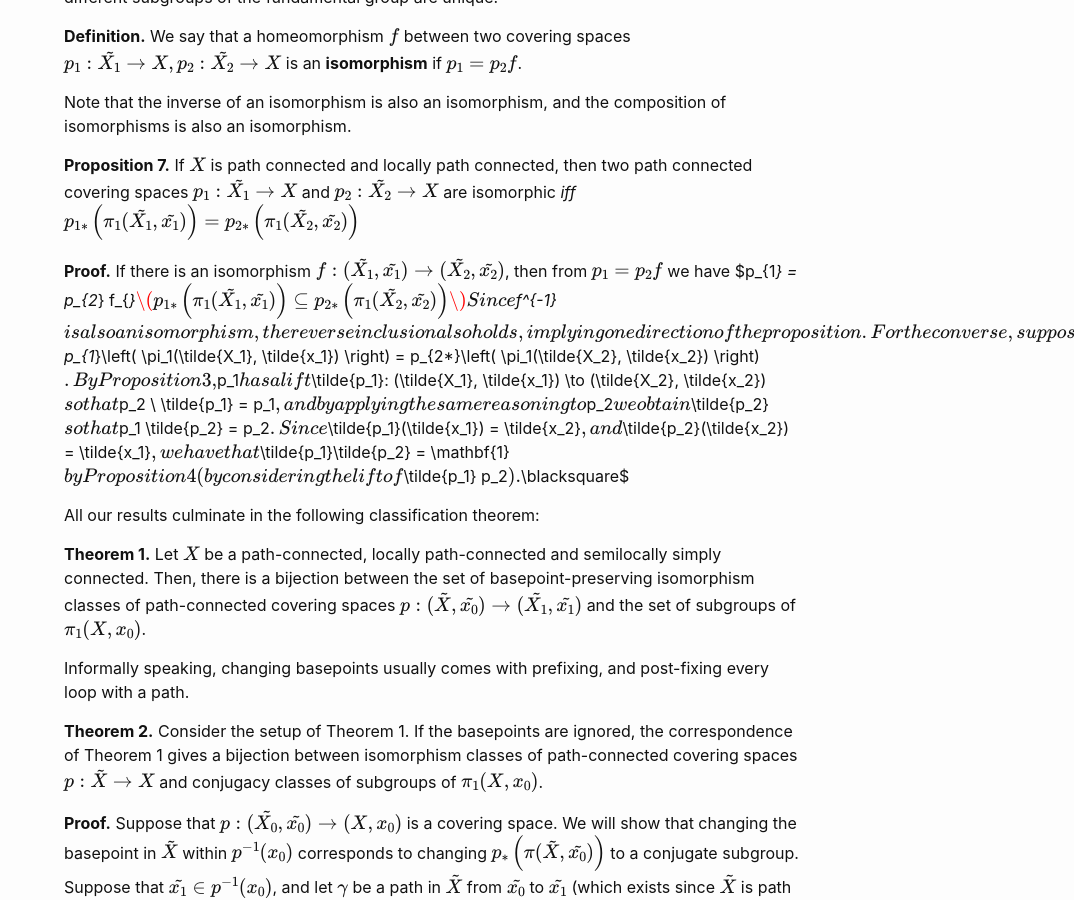
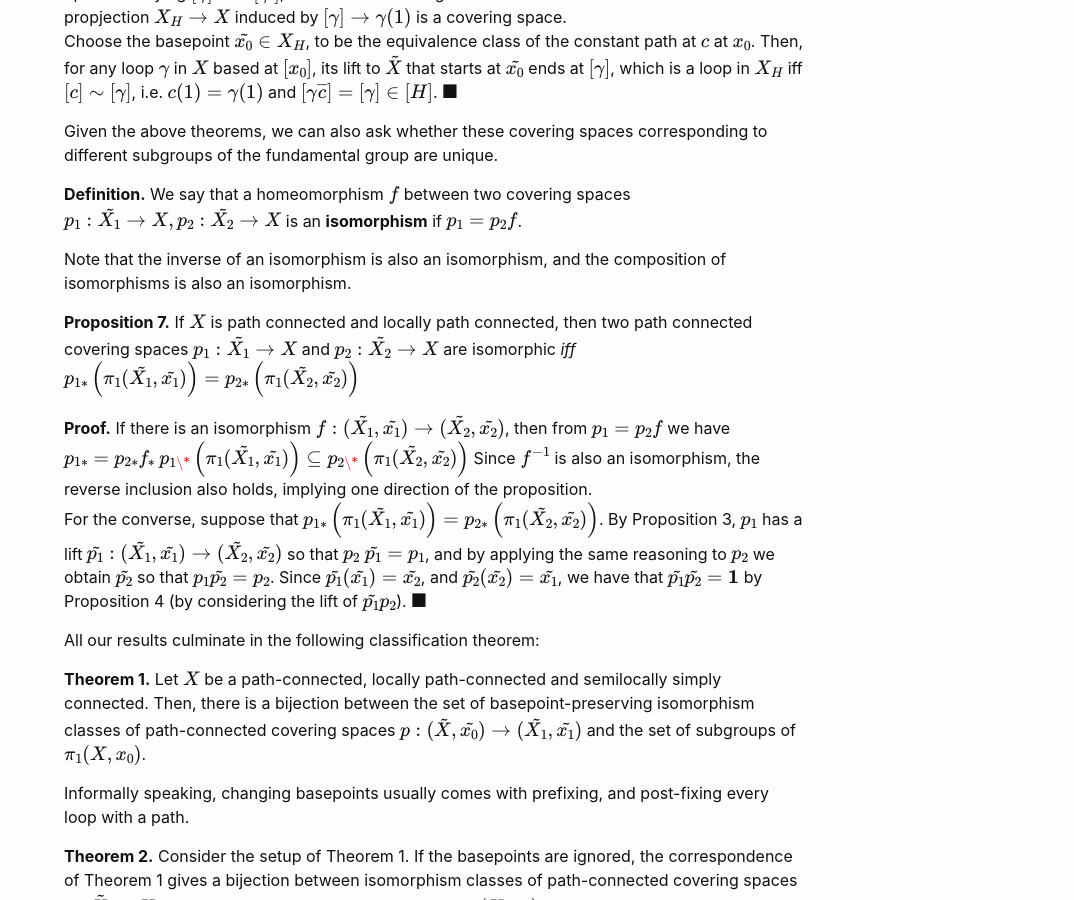
Before and after one commit to stomfaig/stomfaig.github.io, a Jekyll site: the page built from _posts/2024-09-11-covering-spaces.md, in a window 1280 px wide and 900 px high, scrolled down 3658 px. Shown: the whole window, without its empty margins (206-1280 px from the left). Built offline with Jekyll 4.4.1, drawn with Linux system fonts in a browser that asks for light colours; formulas are drawn with MathJax 3; a script that is not in the unit is left out; some of the changed text lies outside the part shown.

```diff
--- a/_posts/2024-09-11-covering-spaces.md
+++ b/_posts/2024-09-11-covering-spaces.md
@@ -65,13 +65,13 @@ If $\tilde{f_1}(y) = \tilde{f_2}(y)$, then similarly the two functions are local
 **Proposition 5.** Suppose that $X$ is a path-connected, locally path-connected and semilocally simply connected. Then $X$ has a simply-connected covering space.
 
 **Proof.** Let $x_0 \in X$ be a base-point, and consider
-$$\tilde{X} = \{ \[y\] : \text{$\gamma$ is a path in $X$ starting at $x_0$} \}$$
+<center>$$\tilde{X} = \{ [y] : \text{$\gamma$ is a path in $X$ starting at $x_0$} \}$$</center>
 The map $p: \tilde{X} \to X$ given by $\[\gamma\] \mapsto \gamma(1)$ is well-defined. Since $X$ is path connected, $p$ is clearly surjective.
 Let $\mathcal{U}$ be the collection of path-connected open sets $U \subset X$ so the homomorphism of fundamental groups is induced by the inclusion map is trivial. We claim that $\mathcal{U}$ is a basis for the topology of $X$, which we prove in a lemma after the main proof. Given $U \in \mathcal{U}$, set
-$$U_{\[\gamma\]} = \{ \[\gamma \cdot \eta\] : \text{$\eta$ is a path in $U$ with $\nu(0) = \gamma(1)$}\} $$
+<center>$$U_{[\gamma]} = \{ [\gamma \cdot \eta] : \text{$\eta$ is a path in $U$ with $\nu(0) = \gamma(1)$}\} $$</center>
 Since each $U \in \mathcal{U}$ is path connected, $p: U_{\[\gamma\]} \to U$ is surjective. Furthermore, $p$ is also injective, since any two paths connecting $\gamma(1)$ to $y \in U$ are homotopic.
 Note also that, $U_{\[\gamma\]} = U_{\[\gamma'\]}$ if $\[\gamma'] \in U_{\[\gamma]}$, which implies that the sets $U_{\[\gamma]}$ form a topology on $\tilde{X}$. Indeed, given $U_{\[\gamma]}, V_{\[\gamma']}$, and $\[\gamma''] \in U_{\[\gamma]} \cap V_{\[\gamma']}$, we have that $U_{\[\gamma]} = U_{\[\gamma'']}$ and $V_{\[\gamma']} = V_{\[\gamma'']}$. In turn, for any $W \subset U \cap V$, with $\gamma''(1) \in W$, we have that
-$$W_{\[\gamma'']} \subset U_{\[\gamma'']} \cap V_{\[\gamma'']}$$
+<center>$$W_{[\gamma'']} \subset U_{\[\gamma'']} \cap V_{[\gamma'']}$$</center>
 and also $\[\gamma''] \in W_{\[\gamma'']}$. \[Note here that if $U_{\[\gamma]} \cap V_{\[\gamma']} \neq \emptyset$ then also $U \cap V \neq \emptyset$, and also $\gamma''(1) \in U \cap V$]. This means that the sets $U_{\[\gamma]}$ form a topology on $\tilde{X}$.
 Note that the bijection $U_{\[\gamma]} \to U$ is a homeomorphism, since it gives a bijection between the subsets $V_{\[\gamma']} \subset U_{\[\gamma]}$ and sets $V \in \mathcal{U}$ contained in $U$. This also implies that $p$ is continuous. $\blacksquare$
 
@@ -97,10 +97,10 @@ Note that the inverse of an isomorphism is also an isomorphism, and the composit
 **Proposition 7.** If $X$ is path connected and locally path connected, then two path connected covering spaces $p_1: \tilde{X_1} \to X$ and $p_2: \tilde{X_2} \to X$ are isomorphic *iff*
 $$p_{1*}\left( \pi_1(\tilde{X_1}, \tilde{x_1}) \right) = p_{2*}\left( \pi_1(\tilde{X_2}, \tilde{x_2}) \right)$$
 
-**Proof.** If there is an isomorphism $f: (\tilde{X_1}, \tilde{x_1}) \to (\tilde{X_2}, \tilde{x_2})$, then from $p_1 = p_2 f$ we have $p_{1*} = p_{2*} f_{*}$
-$$p_{1*}\left( \pi_1(\tilde{X_1}, \tilde{x_1}) \right) \subseteq p_{2*}\left( \pi_1(\tilde{X_2}, \tilde{x_2}) \right)$$
+**Proof.** If there is an isomorphism $f: (\tilde{X_1}, \tilde{x_1}) \to (\tilde{X_2}, \tilde{x_2})$, then from $p_1 = p_2 f$ we have $p_{1\*} = p_{2\*} f_{\*}$
+$$p_{1\*}\left( \pi_1(\tilde{X_1}, \tilde{x_1}) \right) \subseteq p_{2\*}\left( \pi_1(\tilde{X_2}, \tilde{x_2}) \right)$$
 Since $f^{-1}$ is also an isomorphism, the reverse inclusion also holds, implying one direction of the proposition.
-For the converse, suppose that $p_{1*}\left( \pi_1(\tilde{X_1}, \tilde{x_1}) \right) = p_{2*}\left( \pi_1(\tilde{X_2}, \tilde{x_2}) \right)$. By Proposition 3, $p_1$ has a lift $\tilde{p_1}: (\tilde{X_1}, \tilde{x_1}) \to (\tilde{X_2}, \tilde{x_2})$ so that $p_2 \ \tilde{p_1} = p_1$, and by applying the same reasoning to $p_2$ we obtain $\tilde{p_2}$ so that $p_1 \tilde{p_2} = p_2$. Since $\tilde{p_1}(\tilde{x_1}) = \tilde{x_2}$, and $\tilde{p_2}(\tilde{x_2}) = \tilde{x_1}$, we have that $\tilde{p_1}\tilde{p_2} = \mathbf{1}$ by Proposition 4 (by considering the lift of $\tilde{p_1} p_2$). $\blacksquare$
+For the converse, suppose that $p_{1\*}\left( \pi_1(\tilde{X_1}, \tilde{x_1}) \right) = p_{2*}\left( \pi_1(\tilde{X_2}, \tilde{x_2}) \right)$. By Proposition 3, $p_1$ has a lift $\tilde{p_1}: (\tilde{X_1}, \tilde{x_1}) \to (\tilde{X_2}, \tilde{x_2})$ so that $p_2 \ \tilde{p_1} = p_1$, and by applying the same reasoning to $p_2$ we obtain $\tilde{p_2}$ so that $p_1 \tilde{p_2} = p_2$. Since $\tilde{p_1}(\tilde{x_1}) = \tilde{x_2}$, and $\tilde{p_2}(\tilde{x_2}) = \tilde{x_1}$, we have that $\tilde{p_1}\tilde{p_2} = \mathbf{1}$ by Proposition 4 (by considering the lift of $\tilde{p_1} p_2$). $\blacksquare$
 
 All our results culminate in the following classification theorem:
 
```
